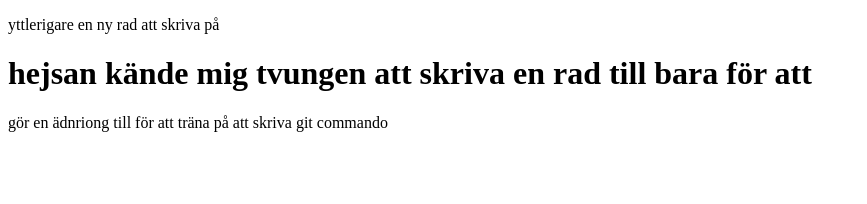
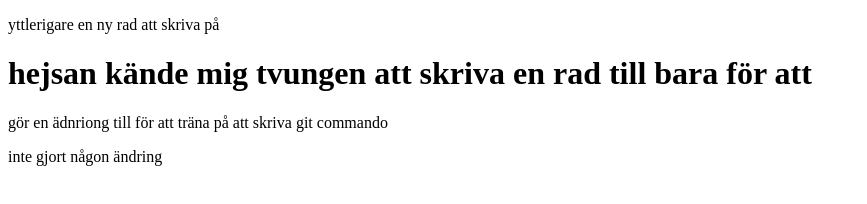
Before and after one commit to erikostacoforu/html-css, a plain HTML site: page index.html in a window 1280 px wide. Shown: the whole page, without its empty margins (0-867 px from the left). Drawn offline with Linux system fonts and the light colour scheme.

Commit message:
lagt till en textrad

```diff
--- a/index.html
+++ b/index.html
@@ -9,6 +9,7 @@
     <p>yttlerigare en ny rad att skriva på</p>
     <h1>hejsan kände mig tvungen att skriva en rad till bara för att</h1>
     <p>gör en ädnriong till för att träna på att skriva git commando</p>
+    <p>inte gjort någon ändring</p>
 
 </body>
 </html>
```
